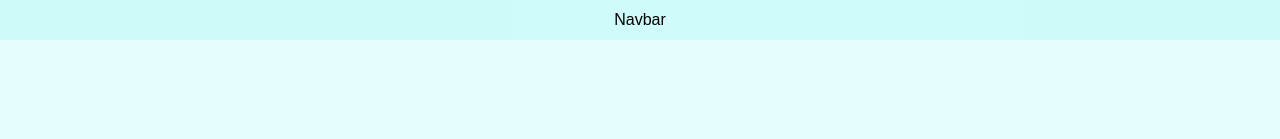
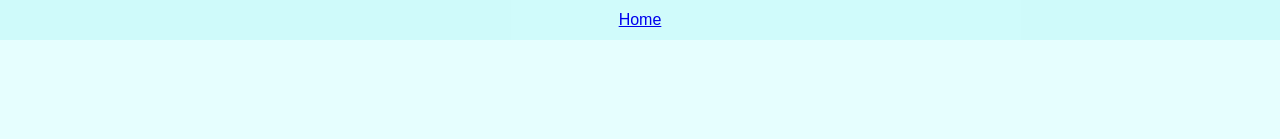
Before and after one commit to MikaelLindeman/kids-speech-app, a React (Create React App) app: page / in a window 1280 px wide. Shown: the top 139 px of the page. Built offline with nearby package versions, Linux system fonts and the light colour scheme.

Commit message:
Few changes in About page

```diff
--- a/src/components/Navbar/Navbar.tsx
+++ b/src/components/Navbar/Navbar.tsx
@@ -1,7 +1,12 @@
 import "./Navbar.scss";
+import { Link } from "react-router-dom";
 
 function Navbar() {
-  return <div className="navbar">Navbar</div>;
+  return (
+    <div className="navbar">
+      <Link to="/">Home</Link>
+    </div>
+  );
 }
 
 export default Navbar;
--- a/src/pages/AboutPage/AboutPage.scss
+++ b/src/pages/AboutPage/AboutPage.scss
@@ -0,0 +1,6 @@
+.about-page {
+  width: 80%;
+  margin: 0 auto;
+  padding-top: 2rem;
+  height: 95vh;
+}
--- a/src/pages/AboutPage/AboutPage.tsx
+++ b/src/pages/AboutPage/AboutPage.tsx
@@ -1,5 +1,4 @@
-import { useState, useEffect } from "react";
-import { client } from "../../client";
+import "./AboutPage.scss";
 import useSanityFetch from "../../components/Hooks/useSanityFetch";
 
 function AboutPage() {
@@ -10,7 +9,7 @@ function AboutPage() {
   if (error) return <div>Error: {error.message}</div>;
 
   return (
-    <div>
+    <div className="about-page">
       {data.map((entry: any, index: number) => (
         <div key={index}>
           <h1>{entry.title}</h1>
```
